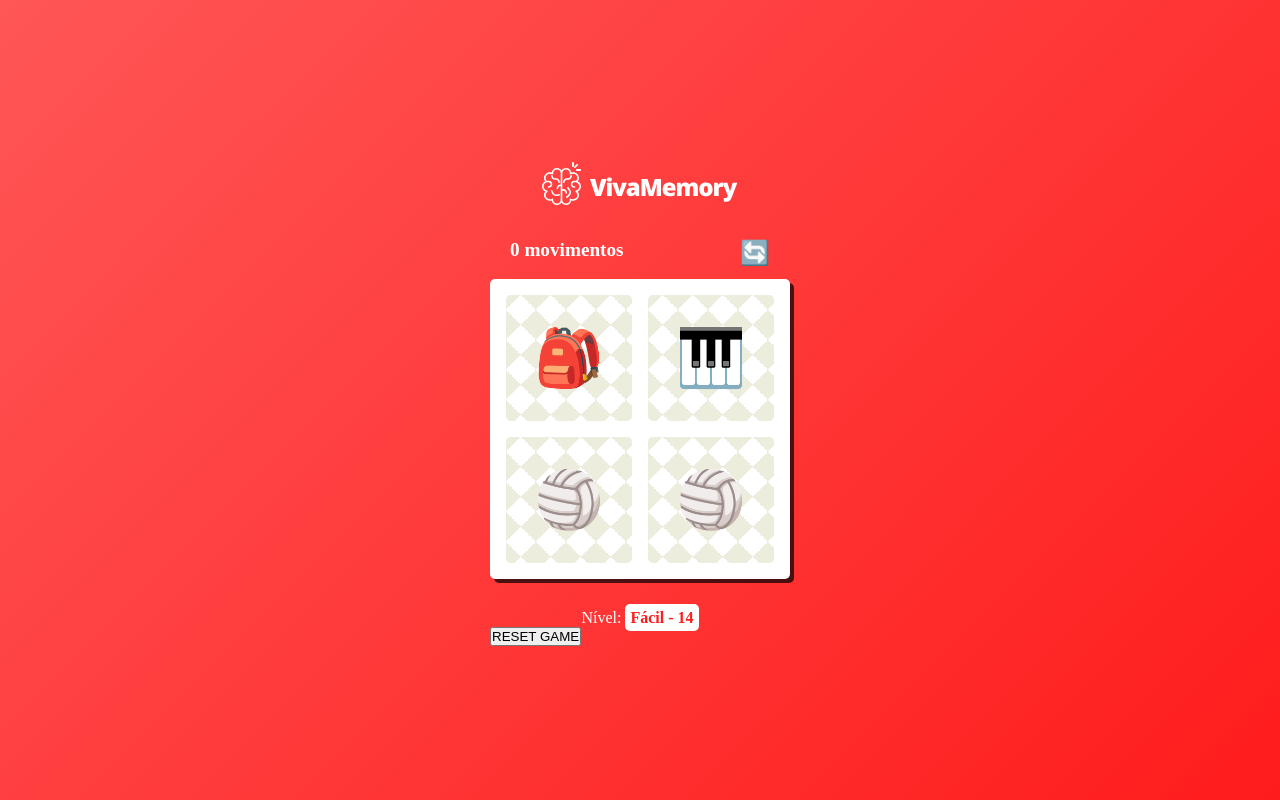
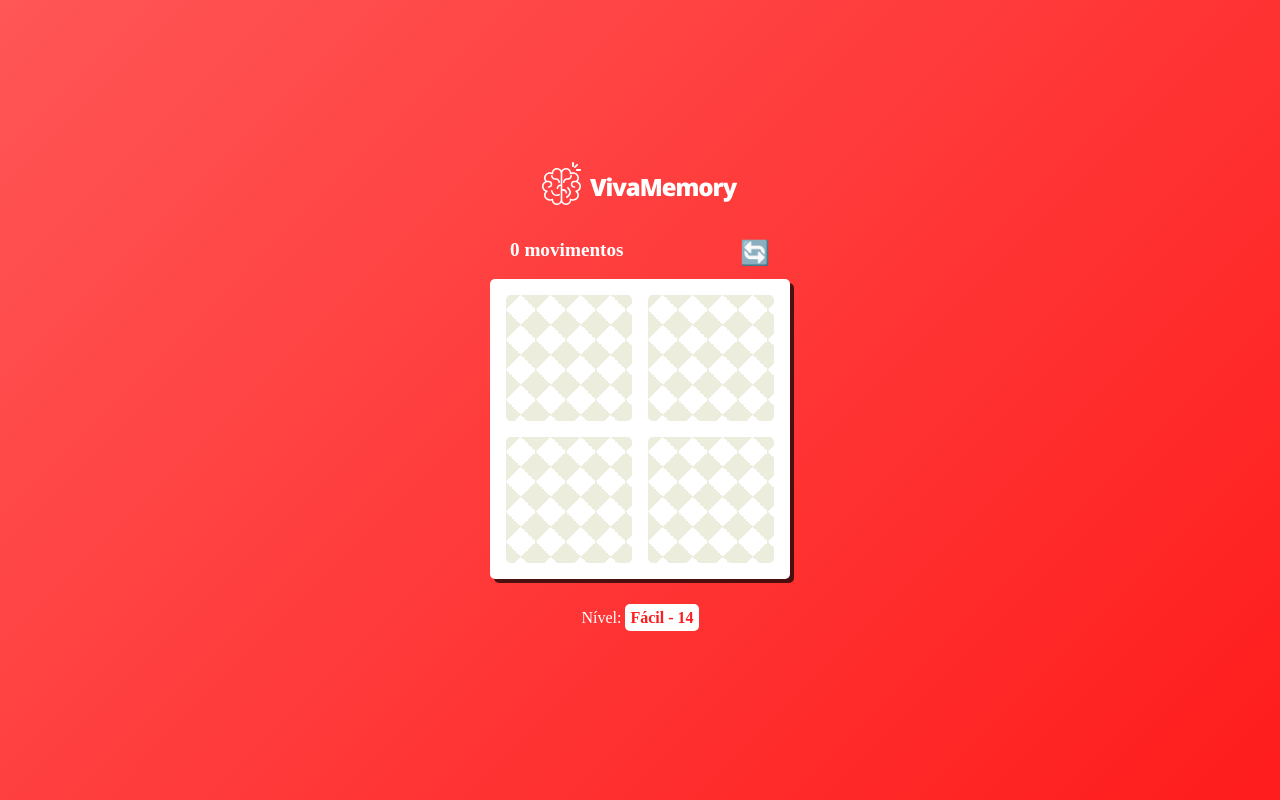
Before and after one commit to yuridapaz/vivadecora_desafio_frontend, a React (Vite) app: page /facil in a window 1280 px wide. Built offline with nearby package versions, Linux system fonts and the light colour scheme.

Commit message:
mathing_cards

```diff
--- a/src/components/BoardEasy.jsx
+++ b/src/components/BoardEasy.jsx
@@ -70,15 +70,19 @@ const emojiList = [
 
 export const BoardEasy = () => {
   const [cards, setCards] = useState([
-    { hexCode: '127890', matched: false },
-    { hexCode: '127929', matched: false },
-    { hexCode: '127952', matched: false },
-    { hexCode: '127952', matched: false },
+    { hexCode: '127890', matched: false, id: Math.random() },
+    { hexCode: '127890', matched: false, id: Math.random() },
+    { hexCode: '127952', matched: false, id: Math.random() },
+    { hexCode: '127952', matched: false, id: Math.random() },
   ]);
   const [movements, setMovements] = useState(0);
   const [choiceOne, setChoiceOne] = useState(null);
   const [choiceTwo, setChoiceTwo] = useState(null);
-  const [flipped, setFlipped] = useState(false);
+  const [wrong, setWrong] = useState(false);
+
+  useEffect(() => {
+    shuffleCards();
+  }, []);
 
   // sortCards
   const shuffleCards = () => {
@@ -86,13 +90,13 @@ export const BoardEasy = () => {
       // Sort() a lista completa de emojis para ter muitas opções
       .sort(() => Math.random() - 0.5)
       // Pegar os 2 primeiros elementos da lista
-      .slice(0, 2)
-      // Modificar os elementos e trazer a chave 'status'
-      .map((emoji) => ({ hexCode: emoji, matched: false }));
-
+      .slice(0, 2);
+    // Modificar os elementos e trazer a chave 'status'
+    // .map((emoji) => ({ hexCode: emoji, matched: false }));
     // Pega os 2 emojis selecionados, adiciona a lista do jogo e faz um novo sort()
-    const newGameEmojis = [...newEmojis, ...newEmojis].sort(() => Math.random() - 0.5);
-
+    const newGameEmojis = [...newEmojis, ...newEmojis]
+      .sort(() => Math.random() - 0.5)
+      .map((emoji) => ({ hexCode: emoji, matched: false, id: Math.random() }));
     // Atualiza o estado com os novos cards com emojis
     setCards(newGameEmojis);
     setMovements(0);
@@ -101,8 +105,33 @@ export const BoardEasy = () => {
 
   // handleClick
   const handleChoice = (card) => {
-    choiceOne ? setChoiceOne(card) : setChoiceTwo(card);
+    if (choiceOne && choiceTwo) return;
+    choiceOne ? setChoiceTwo(card) : setChoiceOne(card);
   };
+
+  //
+  useEffect(() => {
+    if (choiceOne && choiceTwo) {
+      if (choiceOne.hexCode === choiceTwo.hexCode) {
+        setCards((prev) => {
+          return prev.map((card) => {
+            if (card.hexCode === choiceOne.hexCode) {
+              return { ...card, matched: true };
+            } else {
+              return card;
+            }
+          });
+        });
+        resetTurn();
+      } else {
+        setWrong(true);
+        setTimeout(() => {
+          resetTurn();
+          setWrong(false);
+        }, 1000);
+      }
+    }
+  }, [choiceOne, choiceTwo]);
 
   // resetTurn
   const resetTurn = () => {
@@ -110,8 +139,6 @@ export const BoardEasy = () => {
     setChoiceTwo(null);
     setMovements((prev) => prev + 1);
   };
-
-  useEffect(() => {}, []);
 
   return (
     <BoardEasyStyle>
@@ -126,9 +153,10 @@ export const BoardEasy = () => {
           cards.map((card) => {
             return (
               <CardComponent
-                key={Math.random()}
+                key={card.id}
                 card={card}
-                flipped={flipped}
+                flipped={card === choiceOne || card === choiceTwo || card.matched}
+                wrong={wrong}
                 handleChoice={handleChoice}
               >
                 {String.fromCodePoint(card.hexCode)}
@@ -141,9 +169,6 @@ export const BoardEasy = () => {
           Nível: <span>Fácil - 14</span>
         </p>
       </div>
-      <button className='restart_icon' onClick={shuffleCards}>
-        RESET GAME
-      </button>
     </BoardEasyStyle>
   );
 };
--- a/src/components/CardComponent.jsx
+++ b/src/components/CardComponent.jsx
@@ -1,40 +1,50 @@
 /* eslint-disable react/prop-types */
 import styled from 'styled-components';
 
-export const CardComponent = ({ children, handleChoice, flipped, card }) => {
+export const CardComponent = ({ children, handleChoice, flipped, card, wrong }) => {
+  const handleClick = () => {
+    handleChoice(card);
+  };
+
   return (
     <StyledCard className={flipped ? 'flipped' : ''}>
-      <div className='front'> {children} </div>
-      <div className='back' onClick={() => handleChoice(card)}></div>
+      <div className={`front ${card.matched ? 'matched' : ''} ${wrong ? 'wrong' : ''}  `}>
+        {children}
+      </div>
+      <div className='back' onClick={handleClick}></div>
     </StyledCard>
   );
 };
 
 const StyledCard = styled.div`
-  display: flex;
-  justify-content: center;
-  align-items: center;
   border-radius: 5px;
   cursor: pointer;
-
-  /* &.wrong {
-    background-color: #ff5656;
-  }
-
-  &.correct {
-    background-color: #52bd52;
-  } */
+  position: relative;
 
   .front {
+    display: flex;
+    justify-content: center;
+    align-items: center;
+    width: 100%;
+    height: 100%;
+    border-radius: 5px;
     font-size: 3.5rem;
     position: absolute;
-    /* transform: rotateY(90deg); */
+    transform: rotateY(90deg);
     transition: all ease-in 0.2s;
   }
 
   &.flipped .front {
-    transform: translateY(0deg);
+    transform: rotateY(0deg);
     transition-delay: 0.2s;
+  }
+
+  .matched {
+    background-color: #52bd52;
+  }
+
+  .wrong {
+    background-color: #ff5656;
   }
 
   .back {
@@ -47,6 +57,7 @@ const StyledCard = styled.div`
       linear-gradient(45deg, #eceddc 25%, transparent 25%);
     background-size: 30px 30px;
 
+    transform: rotateY(0deg);
     transition: all ease-in 0.2s;
     transition-delay: 0.2s;
   }
```
